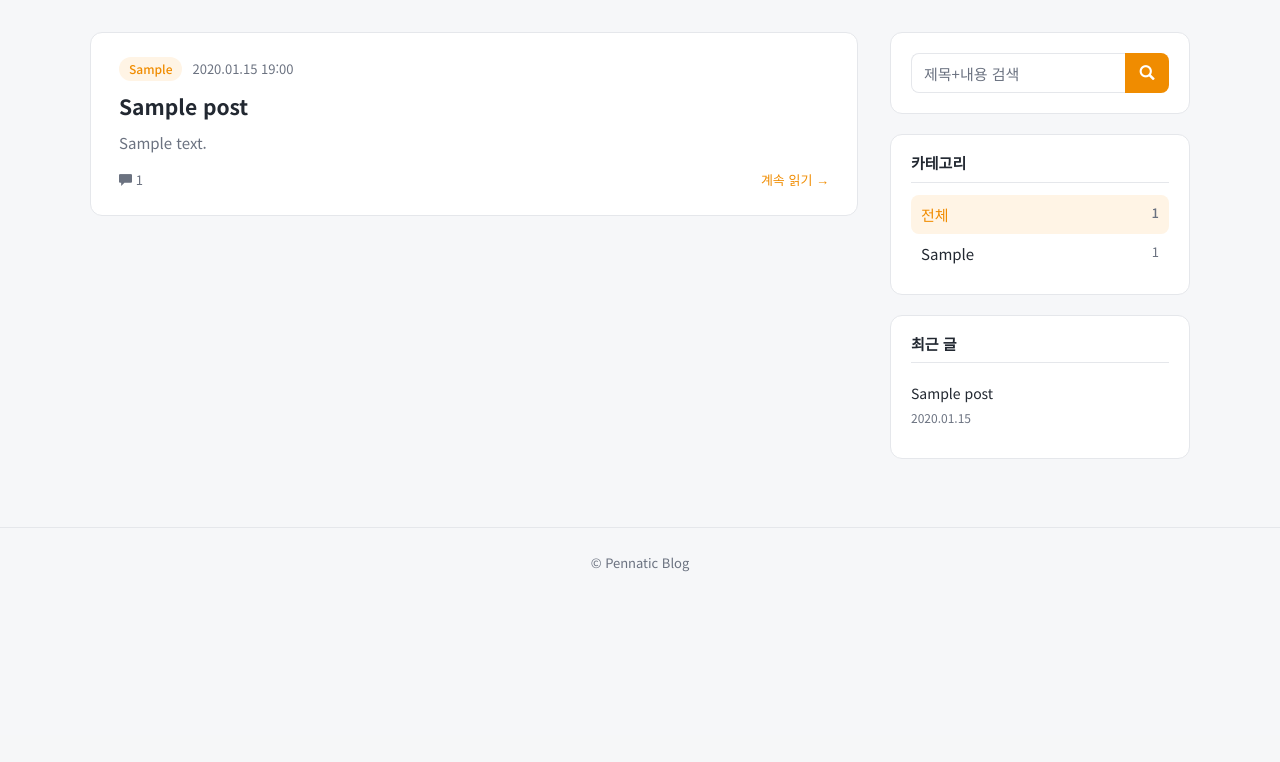
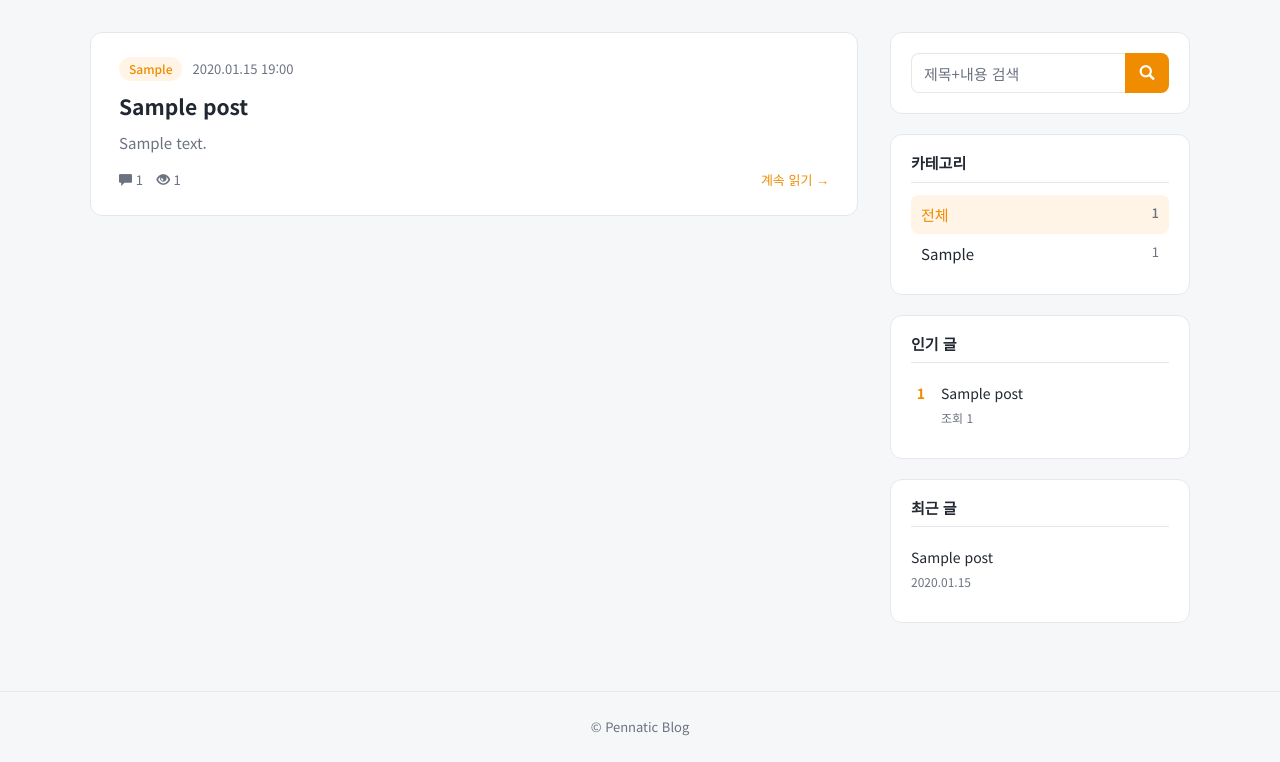
Before and after one commit to ruberpenna/django-blog, a Django app: page / in a window 1280 px wide. Shown: the part 65-827 px from the top of the page. Before the commit the page ends 637 px from the top, so only its background shows below. Run offline with Django 3.2, Linux system fonts and the light colour scheme; tables that the repository leaves empty hold one stand-in row (values such as "Sample post"); parts of the project's set-up code (start-up, migrations or seed data) failed here and were passed over; some libraries are stand-ins or nearby versions.

Commit message:
조회수, 인기 글
- Post.view_count 추가 (마이그레이션 0003)
- 글 상세 조회 시 F() 로 1 증가. 같은 IP 30분 내 재조회, 로그인 사용자,
  검색엔진/미리보기 봇, 승인 대기 글은 제외
- 글 상세/목록에 조회수 표시, 사이드바 인기 글 5개
- 관리자 글 목록에 조회수/카테고리 필터
- 조회수 테스트 5개 추가

Co-Authored-By: Claude Opus 5.5 <noreply@anthropic.com>

```diff
--- a/blog/context_processors.py
+++ b/blog/context_processors.py
@@ -7,8 +7,10 @@ def sidebar(request):
     published = Post.objects.filter(published_date__lte=timezone.now())
     categories = published.values('ctg').annotate(cnt=Count('id')).order_by('ctg')
     recent_posts = published.order_by('-published_date')[:5]
+    popular_posts = published.filter(view_count__gt=0).order_by('-view_count', '-published_date')[:5]
     return {
         'sidebar_categories': categories,
         'sidebar_total': published.count(),
         'sidebar_recent': recent_posts,
+        'sidebar_popular': popular_posts,
     }
--- a/blog/models.py
+++ b/blog/models.py
@@ -15,6 +15,7 @@ class Post(models.Model):
     created_date = models.DateTimeField(default=timezone.now)
     published_date = models.DateTimeField(blank=True, null=True)
     ctg = models.CharField(max_length=50)
+    view_count = models.PositiveIntegerField('조회수', default=0)
 
     def publish(self):
         self.published_date = timezone.now()
--- a/blog/static/css/blog.css
+++ b/blog/static/css/blog.css
@@ -346,6 +346,23 @@ a.badge-ctg:hover { background: var(--accent); color: #fff; }
 }
 .recent-date { color: var(--text-sub); font-size: 12px; }
 
+/* 인기 글 (순위 + 제목 + 조회수) */
+.popular-list li { display: flex; align-items: flex-start; gap: 10px; }
+.popular-list .rank {
+    flex: none;
+    width: 20px;
+    color: var(--accent);
+    font-weight: 700;
+    font-size: 14px;
+    line-height: 1.5;
+    text-align: center;
+}
+.popular-list .popular-body { min-width: 0; flex: 1; }
+
+/* 조회수/댓글 수 */
+.post-stats { display: inline-flex; gap: 14px; }
+.view-count { color: var(--text-sub); }
+
 /* ===== 글 상세 ===== */
 .post-view, .comments, .panel-box {
     background: var(--card);
--- a/blog/templates/blog/base.html
+++ b/blog/templates/blog/base.html
@@ -22,7 +22,7 @@
         <link rel="stylesheet" href="//maxcdn.bootstrapcdn.com/bootstrap/3.2.0/css/bootstrap.min.css">
         <link rel="preconnect" href="https://fonts.googleapis.com">
         <link href="https://fonts.googleapis.com/css2?family=Noto+Sans+KR:wght@400;500;700&display=swap" rel="stylesheet">
-        <link rel="stylesheet" href="{% static 'css/blog.css' %}?v=9">
+        <link rel="stylesheet" href="{% static 'css/blog.css' %}?v=10">
         <meta name="theme-color" content="#f6f7f9" media="(prefers-color-scheme: light)">
         <meta name="theme-color" content="#14161b" media="(prefers-color-scheme: dark)">
         <!-- 저장된 테마를 그리기 전에 적용 (깜빡임 방지) -->
@@ -100,6 +100,23 @@
                     </ul>
                 </section>
 
+                {% if sidebar_popular %}
+                <section class="widget">
+                    <h4 class="widget-title">인기 글</h4>
+                    <ol class="recent-list popular-list">
+                        {% for p in sidebar_popular %}
+                        <li>
+                            <span class="rank">{{ forloop.counter }}</span>
+                            <div class="popular-body">
+                                <a href="{% url 'post_detail' pk=p.pk %}">{{ p.title }}</a>
+                                <span class="recent-date">조회 {{ p.view_count }}</span>
+                            </div>
+                        </li>
+                        {% endfor %}
+                    </ol>
+                </section>
+                {% endif %}
+
                 <section class="widget">
                     <h4 class="widget-title">최근 글</h4>
                     <ul class="recent-list">
--- a/blog/templates/blog/post_detail.html
+++ b/blog/templates/blog/post_detail.html
@@ -9,6 +9,7 @@
                 <a href="{% url 'post_srch' %}?ctg={{ post.ctg|urlencode }}" class="badge-ctg">{{ post.ctg }}</a>
                 {% if post.published_date %}
                     <time>{{ post.published_date|date:'Y.m.d H:i' }}</time>
+                    <span class="view-count"><span class="glyphicon glyphicon-eye-open"></span> {{ post.view_count }}</span>
                 {% else %}
                     <span class="badge-draft">승인 대기</span>
                 {% endif %}
--- a/blog/templates/blog/post_list.html
+++ b/blog/templates/blog/post_list.html
@@ -27,7 +27,10 @@
             <h2 class="post-title"><a href="{% url 'post_detail' pk=post.pk %}">{{ post.title }}</a></h2>
             <p class="post-excerpt">{{ post.text|striptags|safe|truncatechars:160 }}</p>
             <div class="post-foot">
-                <span><span class="glyphicon glyphicon-comment"></span> {{ post.approved_comments.count }}</span>
+                <span class="post-stats">
+                    <span title="댓글"><span class="glyphicon glyphicon-comment"></span> {{ post.approved_comments.count }}</span>
+                    <span title="조회수"><span class="glyphicon glyphicon-eye-open"></span> {{ post.view_count }}</span>
+                </span>
                 <a href="{% url 'post_detail' pk=post.pk %}" class="read-more">계속 읽기 &rarr;</a>
             </div>
         </article>
--- a/blog/views.py
+++ b/blog/views.py
@@ -7,11 +7,12 @@ from django.contrib.auth.decorators import login_required
 from django.views.decorators.http import require_POST
 from django.core.cache import cache
 from django.core.paginator import Paginator
-from django.db.models import Q
+from django.db.models import F, Q
 from django.http import HttpResponse
 from django.views.decorators.cache import cache_page
 import ipaddress
 import logging
+import re
 
 # 로거 선언
 logger = logging.getLogger('django')
@@ -37,9 +38,25 @@ def get_visible_post(request, pk):
         posts = posts.filter(published_date__lte=timezone.now())
     return get_object_or_404(posts, pk=pk)
 
+VIEW_DEDUP_SECONDS = 60 * 30  # 같은 IP 가 같은 글을 이 시간 안에 다시 보면 조회수에 넣지 않음
+BOT_UA_RE = re.compile(r'bot|crawl|spider|slurp|facebookexternalhit|preview|headless', re.I)
+
+# 조회수 1 증가 (로그인 사용자, 검색엔진/미리보기 봇, 승인 대기 글, 짧은 시간 재조회는 제외)
+def count_view(request, post):
+    if request.user.is_authenticated or not post.published_date:
+        return
+    if BOT_UA_RE.search(request.META.get('HTTP_USER_AGENT', '')):
+        return
+    key = f'post-view:{post.pk}:{get_client_ip(request)}'
+    if not cache.add(key, 1, VIEW_DEDUP_SECONDS):  # 이미 있으면 최근에 본 것
+        return
+    Post.objects.filter(pk=post.pk).update(view_count=F('view_count') + 1)
+    post.view_count += 1
+
 # 글 상세
 def post_detail(request, pk):
     post = get_visible_post(request, pk)
+    count_view(request, post)
     meta = {
         'type': 'article',
         'title': post.title,
```
Also changed, not shown: blog/admin.py (+7 -1 lines), blog/tests.py (+49 -0 lines), blog/migrations/0003_post_view_count.py (added).
